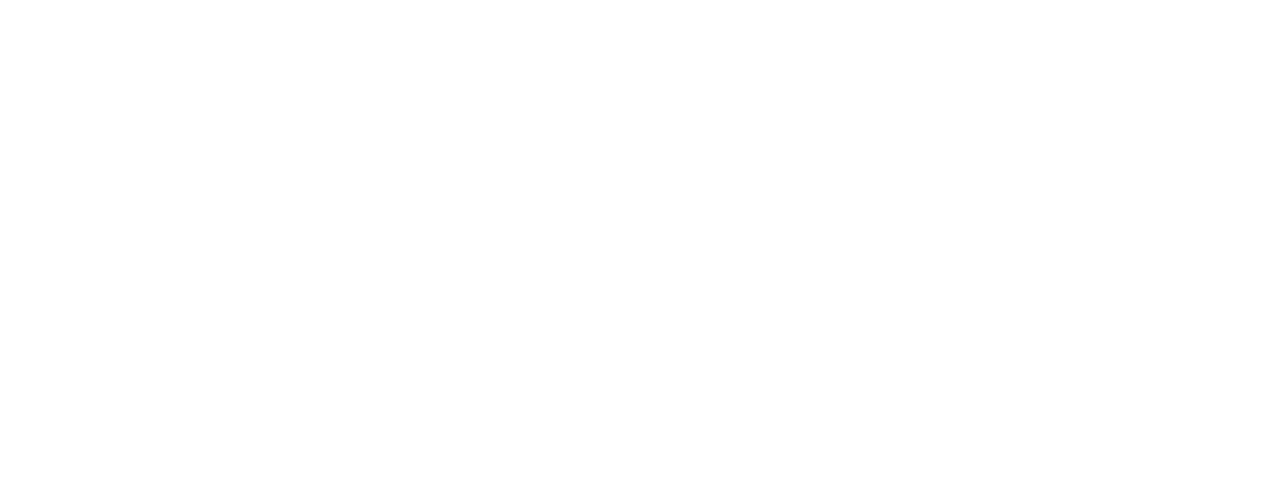
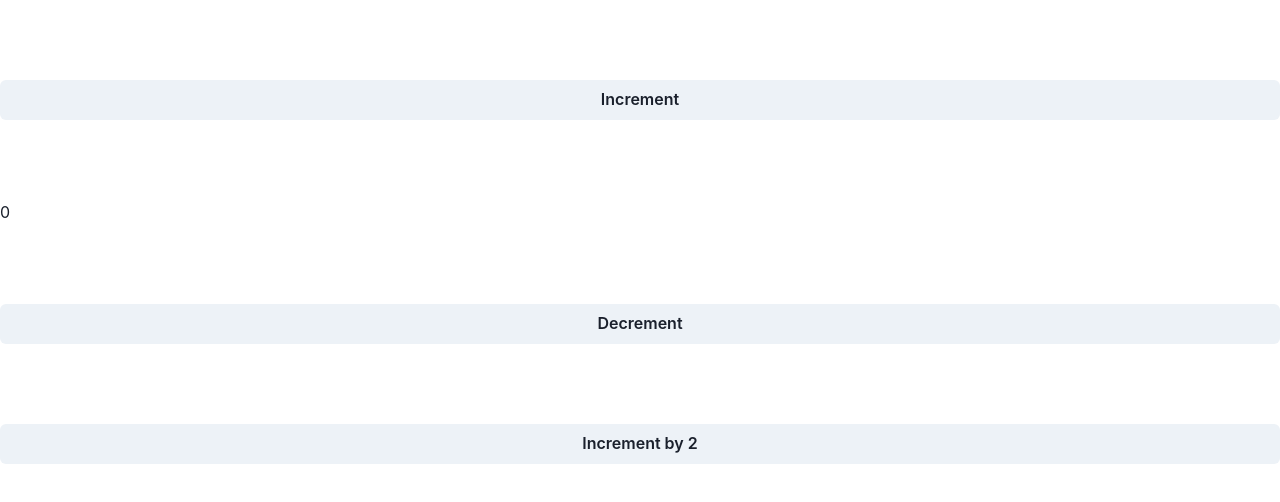
Before and after one commit to jacklion710/redux-study, a Next.js app: page / in a window 1280 px wide. Shown: the top 502 px of the page. Built offline with nearby package versions, Linux system fonts and the light colour scheme.

Commit message:
Redux initialized

```diff
--- /dev/null
+++ b/app/GlobalRedux/features/counter/counterSlice.tsx
@@ -0,0 +1,26 @@
+'use client';
+import { createSlice } from '@reduxjs/toolkit';
+
+export interface CounterState {
+    value: number
+}
+
+const initialState: CountState = {
+    value: 0
+}
+
+export const counterSlice = createSlice({
+    name: 'counter',
+    initialState,
+    reducers: {
+        increment: (state) => { state.value += 1 },
+        decrement: (state) => { state.value -= 1 },
+        incrementByAmount: (state, action) => {
+            state.value += action.payload;
+        }
+    }
+})
+
+export const { increment, decrement, incrementByAmount } = counterSlice.actions;
+
+export default counterSlice.reducer
--- /dev/null
+++ b/app/GlobalRedux/provider.tsx
@@ -0,0 +1,11 @@
+'use client';
+import { Provider } from 'react-redux';
+import { store } from './store';
+
+export function Providers({ children }) {
+    return (
+        <Provider store={store}>
+            {children}
+        </Provider>
+    )
+}
--- /dev/null
+++ b/app/GlobalRedux/store.ts
@@ -0,0 +1,12 @@
+'use client';
+import { configureStore } from '@reduxjs/toolkit';
+import counterReducer from './features/counter/counterSlice';
+
+export const store = configureStore({
+    reducer: {
+        counter: counterReducer
+    }
+})
+
+export type RootState = ReturnType<typeof store.getState>;
+export type AppDispatch = typeof store.dispatch;
--- a/app/layout.tsx
+++ b/app/layout.tsx
@@ -1,5 +1,6 @@
 "use client"
 import { ChakraProvider } from "@chakra-ui/react";
+import { Providers } from './GlobalRedux/provider';
 
 export default function RootLayout({
   children,
@@ -9,9 +10,11 @@
   return (
     <html lang="en">
       <body>
-        <ChakraProvider>
-          {children}
-        </ChakraProvider>
+        <Providers>
+          <ChakraProvider>
+            {children}
+          </ChakraProvider>
+        </Providers>
       </body>
     </html>
   );
--- a/app/page.tsx
+++ b/app/page.tsx
@@ -1,26 +1,42 @@
-"use client"
-import React, { useState } from 'react';
+'use client';
+import React from 'react';
 import {
-  Center,
   VStack,
+  ChakraProvider,
   Button,
-  ChakraProvider,
-  Image,
-  Box,
-  Link
+  Text
 } from '@chakra-ui/react';
+import type { RootState } from './GlobalRedux/store';
+import { useSelector, useDispatch } from 'react-redux';
+import { increment, decrement, incrementByAmount } from './GlobalRedux/features/counter/counterSlice';
 
 export default function Home() {
-  const [animateFade, setAnimateFade] = useState(false);
-  const [animateRotate, setAnimateRotate] = useState(false);
-  const [animateSlide, setAnimateSlide] = useState(false);
-  const [animateScale, setAnimateScale] = useState(false);
+  const count = useSelector((state: RootState) => state.counter.value);
+  const dispatch = useDispatch();
 
   return (
     <ChakraProvider>
       <VStack spacing={20} align="stretch" mt={20}>
 
+        <Button
+          onClick={() => dispatch(increment())}
+        >
+          Increment
+        </Button>
 
+        <Text>{count}</Text>
+
+        <Button
+          onClick={() => dispatch(decrement())}
+        >
+          Decrement
+        </Button>
+
+        <Button
+          onClick={() => dispatch(incrementByAmount(2))}
+        >
+          Increment by 2
+        </Button>
 
       </VStack>
     </ChakraProvider>
--- a/package.json
+++ b/package.json
@@ -12,10 +12,12 @@
     "@chakra-ui/react": "^2.8.2",
     "@emotion/react": "^11.11.3",
     "@emotion/styled": "^11.11.0",
+    "@reduxjs/toolkit": "^2.1.0",
     "framer-motion": "^11.0.3",
     "next": "14.1.0",
     "react": "^18",
-    "react-dom": "^18"
+    "react-dom": "^18",
+    "react-redux": "^9.1.0"
   },
   "devDependencies": {
     "@types/node": "^20",
```
Also changed, not shown: 1 other file (tests, documents, lock files or other folders).
